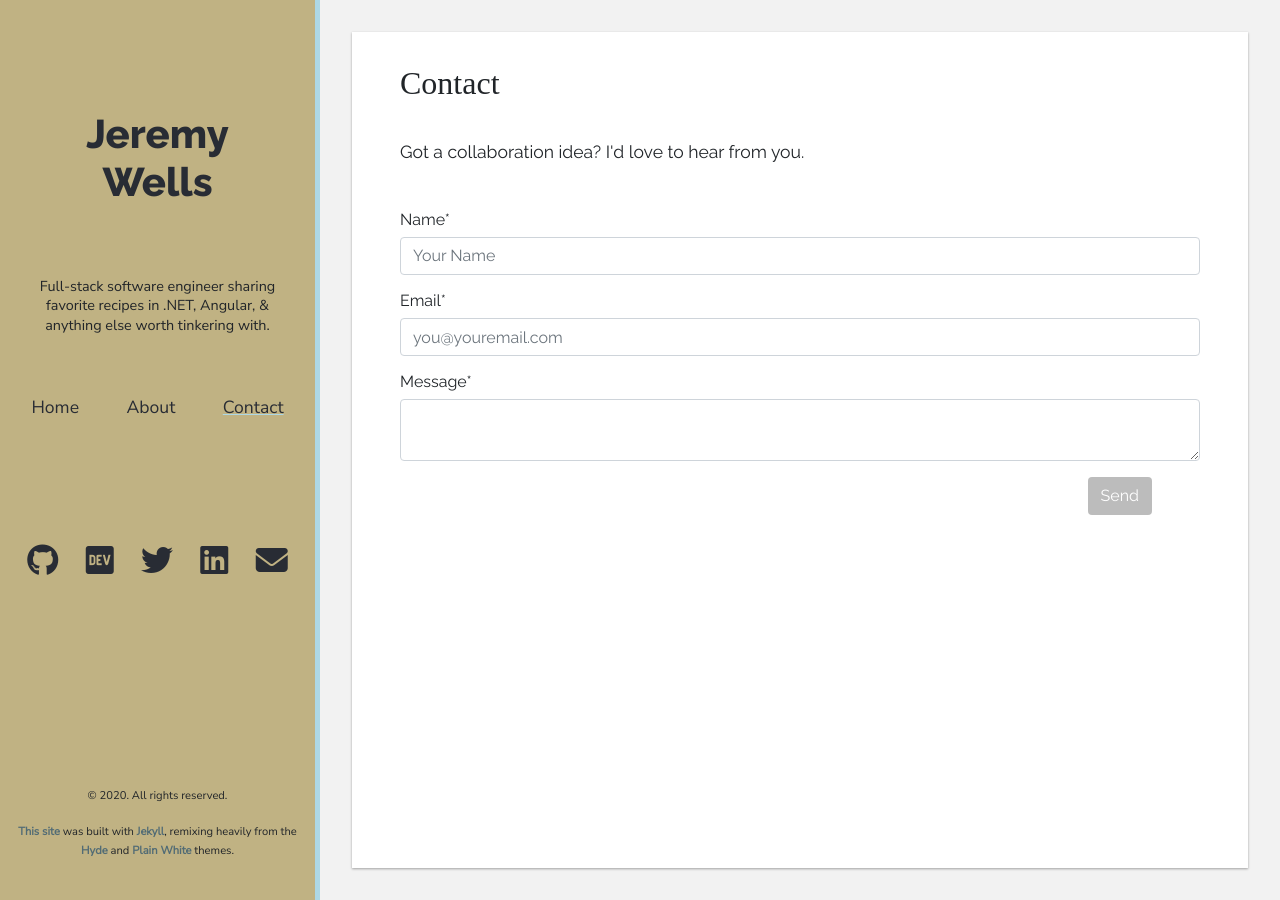
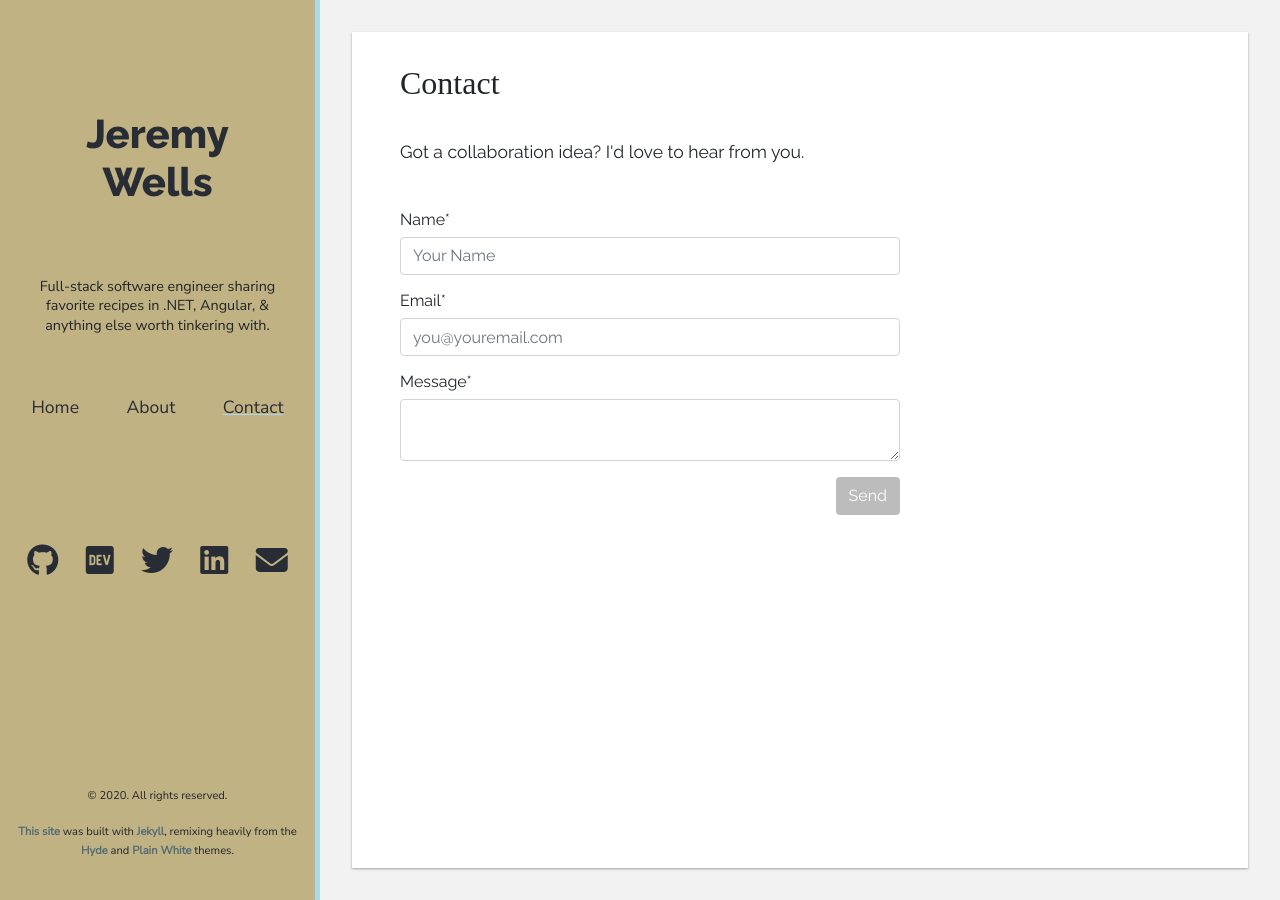
Before and after one commit to jsheridanwells/JeremyWells.Io, a Jekyll site: the page built from contact.html, in a window 1280 px wide. Built offline with Jekyll 4.4.1, drawn with Linux system fonts in a browser that asks for light colours; nearby versions of some CDN libraries; some web fonts are replaced.

Commit message:
fixed contact page scss

```diff
--- a/_sass/_page.scss
+++ b/_sass/_page.scss
@@ -75,11 +75,20 @@ p.contact-text {
   font-size: 1.1rem;
 }
 
+.contact-form-group {
+  @include for-tablet-portrait-up {
+    max-width: 500px;
+  }
+}
+
+.contact-submit-container {
+  display: flex;
+  flex-direction: row-reverse;
+}
+
 button.contact-submit-btn {
   background-color: $mediumBlue;
   color: white;
-  float: right;
-  margin-right: 3rem;
 }
 
 button.contact-submit-btn:disabled,
--- a/contact.html
+++ b/contact.html
@@ -22,7 +22,7 @@ publish: true
             <label for="contact-message" class="contact-label">Message*</label>
             <textarea name="contact-message" id="contact-message" class="form-control contact-label contact-input"></textarea>
         </div>
-        <div class="form-group">
+        <div class="form-group contact-form-group contact-submit-container">
             <button type="submit" id="contact-submit" class="btn contact-submit-btn" disabled>
                 Send
             </button>
```
